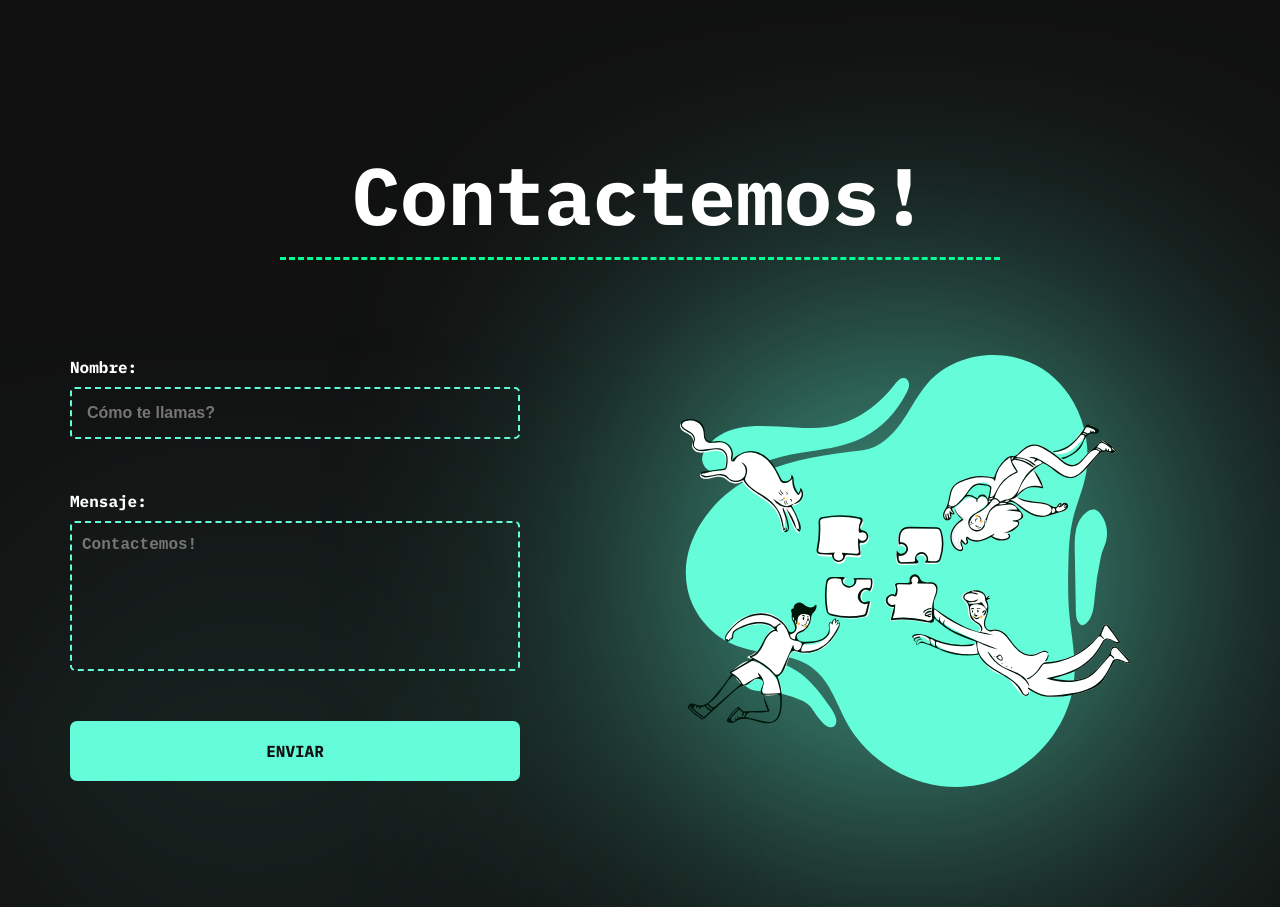
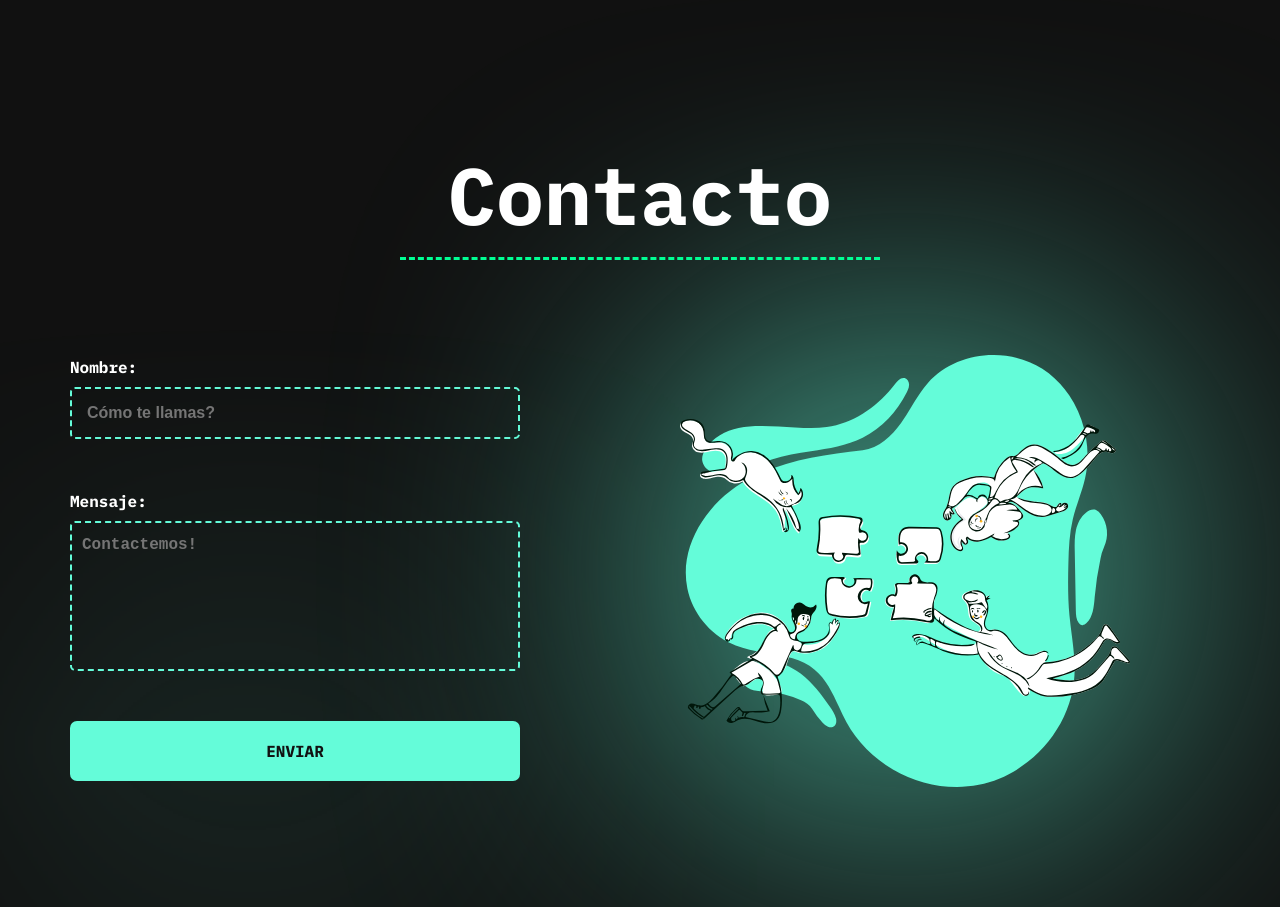
Before and after one commit to biboppp/Portfolio, a plain HTML site: page index.html in a window 1280 px wide. Shown: the part 2660-3567 px from the top of the page. Drawn offline with Linux system fonts and the light colour scheme; a script that the page names is missing.

Commit message:
Update index.html

```diff
--- a/index.html
+++ b/index.html
@@ -189,7 +189,7 @@
     </section>
 
     <section id="contact" class="section container">
-        <h2 class="section__title">Contactemos!</h2>
+        <h2 class="section__title">Contacto</h2>
         <div class="contact">
             <form class="contact__form">
                 <div class="contact__field-wrapper">
```
